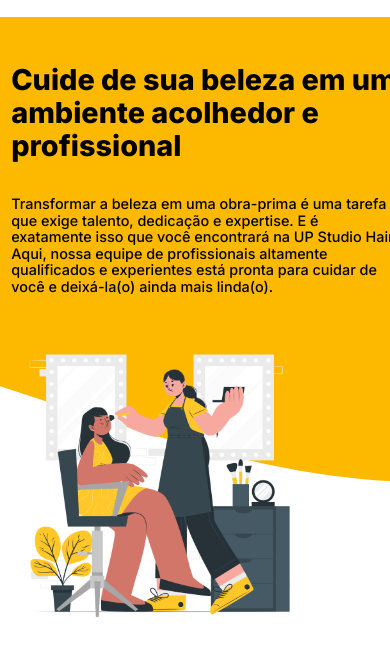
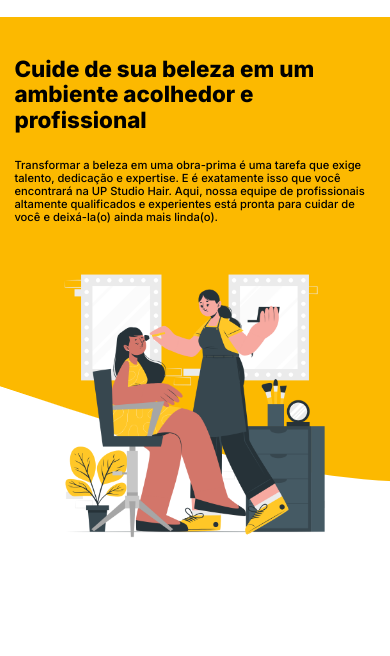
Before and after one commit to eduabdala/Landing-Page-UpStudio-Hair, a plain HTML site: page index.html in a window 390 px wide. Shown: the part 60-716 px from the top of the page. Drawn offline with nearby package versions, Linux system fonts and the light colour scheme.

Commit message:
new commit

```diff
--- a/estilo.css
+++ b/estilo.css
@@ -8,6 +8,7 @@ body {
     margin: 0;
     width: 100%;
     background-image: url(imgs/fundo.png);
+    background-repeat: no-repeat;
 }
 
 header {
@@ -49,23 +50,24 @@ header nav a:hover {
     background: black;
 }
 
-main.fundo {
 
-    z-index: -1000;
-}
 
 main {
     max-width: 800px;
     min-width: 280px;
     margin: auto;
-    padding-top: 1rem;
+    padding-top: 0.6rem;
     width: 100%;
     display: flex;
     justify-content: center;
     align-items: center;
-
 }
-
+ main div {
+    margin: 0.5rem;
+    display: flex;
+    justify-content: center;
+    align-items: center;
+ }
 
 .ilustracao{
     width: 20rem;
@@ -82,14 +84,15 @@ main {
         display: none;
     }
 
-    main {
+    main, main div {
         flex-wrap: wrap;
+
     }
 
     .copy {
-        font-size: 0.9rem;
+        font-size: 0.7rem;
         width: 100%;
-        margin: 0.7rem;
+        margin: 0.4rem;
     }
 
 }
--- a/index.html
+++ b/index.html
@@ -18,6 +18,7 @@
       </nav>
     </header>
     <main>
+      <div>
         <div class="copy">
           <h1>Cuide de sua beleza em um ambiente acolhedor e profissional</h1>
           <p>
@@ -28,6 +29,7 @@
           </p>
         </div>
         <img class="ilustracao" src="imgs/ilustracao-main.png">
+      </div>
     </main>
   </body>
 </html>
```
